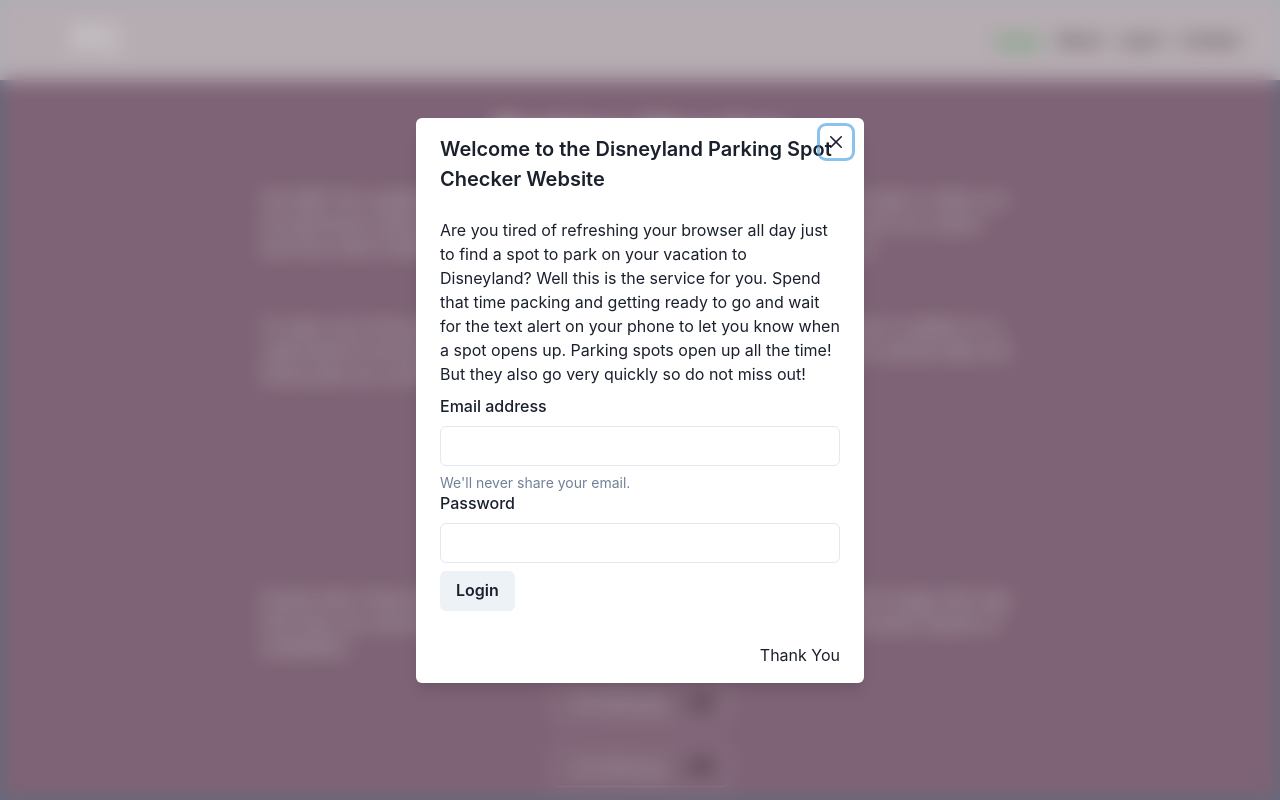
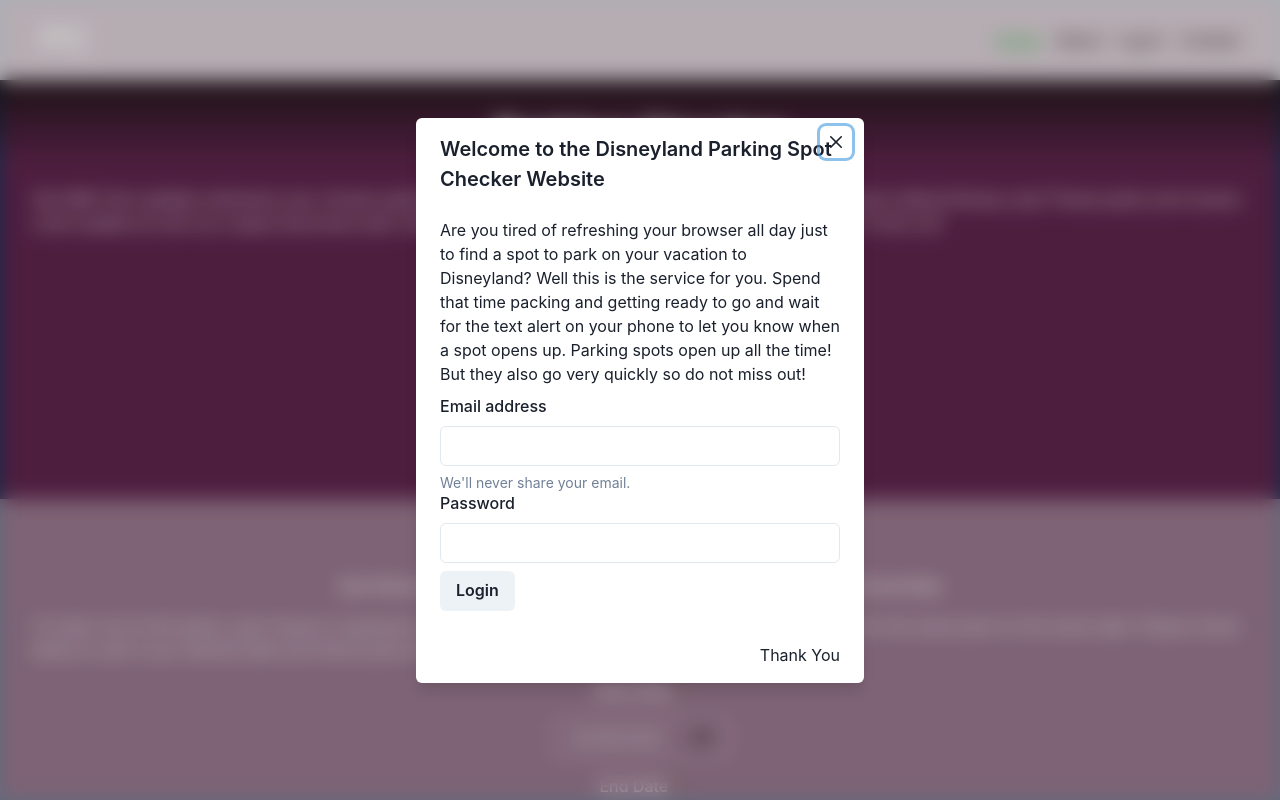
Before and after one commit to jumpybuns/park-checker, a Next.js app: page / in a window 1280 px wide. Shown: the top 800 px of the page. Built offline with nearby package versions, Linux system fonts and the light colour scheme.

Commit message:
adding initial start dates

```diff
--- a/components/Header.js
+++ b/components/Header.js
@@ -13,7 +13,7 @@
     px={6}
   >
     <Link href='/' passHref>
-      <Heading ml={12} _hover={{ cursor: 'pointer' }}>
+      <Heading mx={4} _hover={{ cursor: 'pointer' }}>
         PC
       </Heading>
     </Link>
--- a/pages/api/server.js
+++ b/pages/api/server.js
@@ -30,7 +30,7 @@
     callTicketAPI(
       `https://disneyland.disney.go.com/availability-calendar/api/calendar?segment=ticket&startDate=${oneParkStartDate}&endDate=${oneParkEndDate}`
     ).then((OnePark) => {
-      console.log('One Park: ', OnePark, accountSid);
+      console.log('One Park: ', OnePark);
       callTicketAPI(
         `https://disneyland.disney.go.com/availability-calendar/api/calendar?segment=ph&startDate=${parkHopperStartDate}&endDate=${parkHopperEndDate}`
       ).then((ParkHopper) => {
--- a/pages/index.js
+++ b/pages/index.js
@@ -9,15 +9,20 @@
   VStack,
 } from '@chakra-ui/react';
 import LoginModal from '../components/LoginModal';
-import React, { useState, useEffect } from 'react';
+import React, { useState } from 'react';
+
+const today = new Date().toISOString().split('T').shift();
 
 const Home = () => {
   const [recipient, setRecipient] = useState('');
-  const [_desiredDate, setDesiredDate] = useState('');
-  const [oneParkStartDate, setOneParkStartDate] = useState('');
-  const [oneParkEndDate, setOneParkEndDate] = useState('');
-  const [parkHopperStartDate, setParkHopperStartDate] = useState('');
-  const [parkHopperEndDate, setParkHopperEndDate] = useState('');
+
+  const [_desiredDate, setDesiredDate] = useState(today);
+  const [oneParkStartDate, setOneParkStartDate] = useState(_desiredDate);
+  const [oneParkEndDate, setOneParkEndDate] = useState(_desiredDate);
+  const [parkHopperStartDate, setParkHopperStartDate] = useState(_desiredDate);
+  const [parkHopperEndDate, setParkHopperEndDate] = useState(_desiredDate);
+
+  console.log('CONSOLE', _desiredDate, oneParkEndDate);
 
   const checkTix = () => {
     fetch(
@@ -28,6 +33,10 @@
   const handleDesiredDate = (event) => {
     event.preventDefault();
     setDesiredDate(event.target.value);
+    setOneParkStartDate(event.target.value);
+    setOneParkEndDate(event.target.value);
+    setParkHopperStartDate(event.target.value);
+    setParkHopperEndDate(event.target.value);
   };
 
   const handleRecipient = (event) => {
@@ -51,96 +60,44 @@
     setParkHopperEndDate(event.target.value);
   };
 
-  const handleSubmit = (event) => {
-    event.preventDefault();
-    form.reset();
-    alert(`Your message was added`);
-  };
-
   return (
+    <Box className='container'>
+      <LoginModal />
       <Box
-      className='container'
+        className='main-container'
+        bgGradient='linear(gray.900 0%, blue.900 20%)'
         display='flex'
         flexDir='column'
         justifyContent='center'
         alignItems='center'
-      my={8}
+        p={8}
       >
-      <LoginModal />
         <Heading mb={8}>Parking Checker</Heading>
-      <Text w='75ch'>
+        <Text>
           Get SMS Text updates whenever your chosen parking spot is available.
           Enter the date or dates you are planning to attend Disney Land Theme
-        parks and have get a text update as soon as a space becomes avail!
-        Available parking spots suddenly open up all the time so miss out.
+          parks and receive a text update as soon as a space becomes avail.
+          Available parking spots suddenly open up all the time so don&apos;t
+          miss out!
         </Text>
 
-      <form onSubmit={handleSubmit} name='form' variant='outline'>
-        <FormControl isRequired w='75ch'>
-          <VStack spacing={6}>
-            <FormLabel htmlFor='date'>One Park Tickets</FormLabel>
-            <Text>
-              To enter one of the parks, each Guest is required to have a theme
-              park reservation in addition to a valid ticket for the same park
-              on the same date. Please check below to see if your desired date
-              and theme park are currently available before purchasing your
-              ticket.
-            </Text>
-            <Input
-              id='one-park-start'
-              type='date'
-              placeholder='Start Date...'
-              w='auto'
-              value={oneParkStartDate}
-              onChange={handleOneParkStartDate}
-            />
-
-            <Input
-              id='one-park-end'
-              type='date'
-              w='auto'
-              placeholder='End Date...'
-              value={oneParkEndDate}
-              onChange={handleOneParkEndDate}
-            />
-            <FormLabel htmlFor='park-hopper'>Park Hopper Tickets</FormLabel>
-            <Text>
-              Guests with a Park Hopper ticket will select the first theme park
-              they wish to visit to begin their day; then they can visit the
-              other park later that day after 1:00 PM and go between the parks
-              (based on availability).
-            </Text>
-            <Input
-              id='park-hopper'
-              type='date'
-              w='auto'
-              placeholder='Start Date...'
-              value={parkHopperStartDate}
-              onChange={handleParkHopperStartDate}
-            />
-
-            <Input
-              id='park-hopper'
-              type='date'
-              w='auto'
-              placeholder='End Date...'
-              value={parkHopperEndDate}
-              onChange={handleParkHopperEndDate}
-            />
-
-            <FormLabel htmlFor='date'>Desired Arrival Date</FormLabel>
+        <FormControl isRequired>
+          <VStack spacing={3}>
+            <FormLabel pt={2} htmlFor='date'>
+              Desired Arrival Date
+            </FormLabel>
             <Input
               id='desired-date'
               type='date'
               w='auto'
-              placeholder='Date Desired...'
+              placeholder='Desired date...'
               value={_desiredDate}
               onChange={handleDesiredDate}
             />
             <FormLabel htmlFor='recipient'>Your Phone Number</FormLabel>
             <Input
               id='recipient'
-              placeholder='Recipient'
+              placeholder='Phone number...'
               w='auto'
               value={recipient}
               type='text'
@@ -151,7 +108,76 @@
             </Button>
           </VStack>
         </FormControl>
-      </form>
+      </Box>
+      <Box className='sub-container' p={8}>
+        <FormControl isRequired>
+          <VStack spacing={4} align='center'>
+            <Text fontWeight='semibold' fontSize='lg'>
+              One Park Tickets
+            </Text>
+            <Text fontWeight='semibold'>
+              One Park and Park Hopper date must be on and after your Desired
+              Arrival Date
+            </Text>
+            <Text>
+              To enter one of the parks, each Guest is required to have a theme
+              park reservation in addition to a valid ticket for the same park
+              on the same date. Please check below to see if your desired date
+              and theme park are currently available before purchasing your
+              ticket.
+            </Text>
+            <FormLabel htmlFor='date'>Start Date</FormLabel>
+            <Input
+              id='one-park-start'
+              type='date'
+              placeholder='Start Date...'
+              w='auto'
+              value={oneParkStartDate}
+              onChange={handleOneParkStartDate}
+            />
+            <FormLabel htmlFor='date'>End Date</FormLabel>
+
+            <Input
+              id='one-park-end'
+              type='date'
+              w='auto'
+              placeholder='End Date...'
+              value={oneParkEndDate}
+              onChange={handleOneParkEndDate}
+            />
+            <Text fontWeight='semibold' fontSize='lg'>
+              Park Hopper Tickets
+            </Text>
+            <Text>
+              Guests with a Park Hopper ticket will select the first theme park
+              they wish to visit to begin their day; then they can visit the
+              other park later that day after 1:00 PM and go between the parks
+              (based on availability).
+            </Text>
+            <FormLabel htmlFor='date'>Start Date</FormLabel>
+            <Input
+              id='park-hopper-start'
+              type='date'
+              w='auto'
+              placeholder='Start Date...'
+              value={parkHopperStartDate}
+              onChange={handleParkHopperStartDate}
+            />
+            <FormLabel htmlFor='date'>End Date</FormLabel>
+            <Input
+              id='park-hopper-end'
+              type='date'
+              w='auto'
+              placeholder='End Date...'
+              value={parkHopperEndDate}
+              onChange={handleParkHopperEndDate}
+            />
+            <Button color='gray.800' onClick={checkTix}>
+              Check for Tickets
+            </Button>
+          </VStack>
+        </FormControl>
+      </Box>
     </Box>
   );
 };
--- a/zustand/store.js
+++ b/zustand/store.js
@@ -3,8 +3,10 @@
 
 export const useDateStore = create(
   persist((set) => ({
-    desiredDate: '',
-    setDesiredDate: (desiredDate) => set({ desiredDate }),
+    _desiredDate: '',
+    setDesiredDate: (_desiredDate) => set({ _desiredDate }),
+    oneParkEndDate: '',
+    setOneParkEndDate: (oneParkEndDate) => set({ oneParkEndDate }),
     removeDesiredDate: () => set({}, true),
   }))
 );
```
Lines whose indentation alone changed are shown as unchanged.
